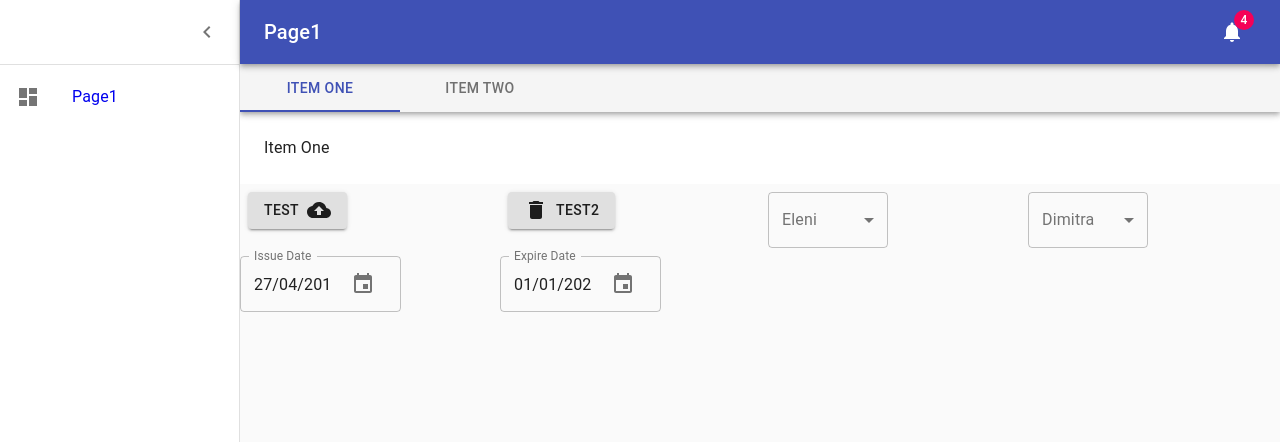
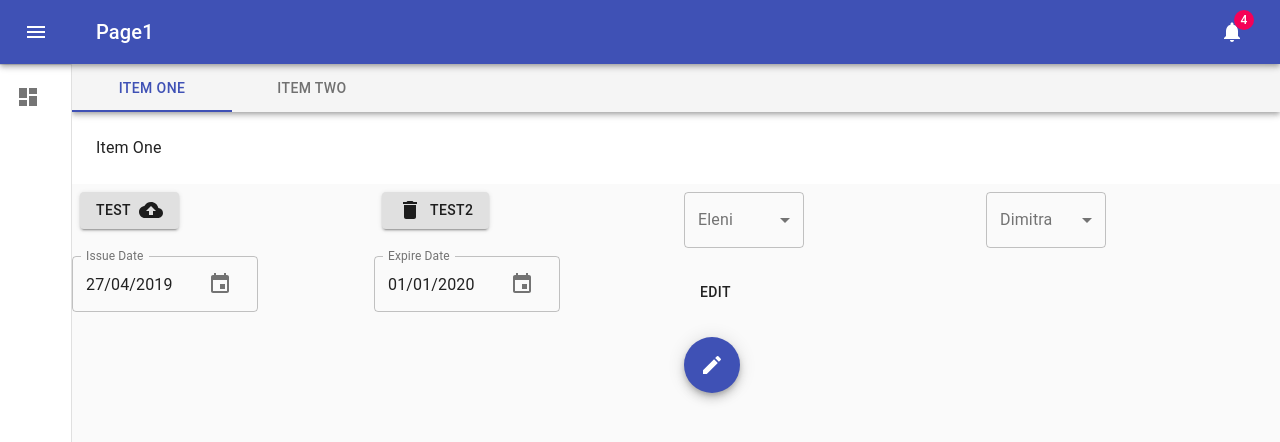
Before and after one commit to nmpegetis/react-pwa-starter, a React (Create React App) app: page / in a window 1280 px wide. Shown: the top 442 px of the page. Built offline with nearby package versions, Linux system fonts and the light colour scheme; the HTML template or start-up script is replaced by a standard one.

Commit message:
feat: new icon button widget and its demo in Page1

```diff
--- a/src/layouts/Layout.js
+++ b/src/layouts/Layout.js
@@ -16,7 +16,7 @@ const routeComponentsMap = {
 
 class Layout extends React.Component {
 	state = {
-		open: true,
+		open: false,
 		activeEntry: '',
 	};
 
--- a/src/routes/Page1/components/Page1View.js
+++ b/src/routes/Page1/components/Page1View.js
@@ -1,10 +1,11 @@
 import React, { useState } from 'react';
-import { Button, DatePicker, Select, Tabs } from '../../../widgets';
+import { Button, DatePicker, IconButton, Select, Tabs } from '../../../widgets';
 import CloudUploadIcon from '@material-ui/icons/CloudUpload';
 import DeleteIcon from '@material-ui/icons/Delete';
 import Grid from '@material-ui/core/Grid';
 import { withStyles } from '@material-ui/core/styles';
 import styles from './styles';
+import Icon from '@material-ui/icons/Edit';
 
 class Page1View extends React.Component {
 	constructor(props) {
@@ -45,6 +46,7 @@ class Page1View extends React.Component {
 			/>,
 			<DatePicker label="Issue Date" initialDate={new Date()} />,
 			<DatePicker label="Expire Date" initialDate={new Date('2020-01-01T00:00:00.000Z')} />,
+			<IconButton icon={<Icon>edit_icon</Icon>} label="Edit" title="EDIT" />,
 		];
 
 		return [
--- /dev/null
+++ b/src/widgets/IconButton/IconButtonContainer.jsx
@@ -0,0 +1,3 @@
+import IconButtonView from './IconButtonView';
+
+export default IconButtonView;
--- /dev/null
+++ b/src/widgets/IconButton/IconButtonView.jsx
@@ -0,0 +1,25 @@
+import React from 'react';
+import PropTypes from 'prop-types';
+import { withStyles } from '@material-ui/core/styles';
+import styles from './styles';
+import Fab from '@material-ui/core/Fab';
+import Typography from '@material-ui/core/Typography';
+
+function AppIconButton({ classes, extendedText, label, icon, title }) {
+	return [
+		title && (
+			<Typography component="div" variant="button" style={{ padding: 8 * 3 }}>
+				{title}
+			</Typography>
+		),
+		<Fab color="primary" aria-label={label} className={classes.fab}>
+			{icon} {extendedText}
+		</Fab>,
+	];
+}
+
+AppIconButton.propTypes = {
+	classes: PropTypes.object.isRequired,
+};
+
+export default withStyles(styles)(AppIconButton);
--- /dev/null
+++ b/src/widgets/IconButton/styles.js
@@ -0,0 +1,10 @@
+const styles = (theme) => ({
+	fab: {
+		margin: theme.spacing.unit,
+	},
+	extendedIcon: {
+		marginRight: theme.spacing.unit,
+	},
+});
+
+export default styles;
--- a/src/widgets/index.js
+++ b/src/widgets/index.js
@@ -1,6 +1,7 @@
 import Button from './Button/ButtonContainer';
+import DatePicker from './DatePicker/DatePickerContainer';
+import IconButton from './IconButton/IconButtonContainer';
 import Select from './Select/SelectContainer';
-import DatePicker from './DatePicker/DatePickerContainer';
 import Tabs from './Tabs/TabsContainer';
 
-export { Button, DatePicker, Select, Tabs };
+export { Button, DatePicker, IconButton, Select, Tabs };
```
